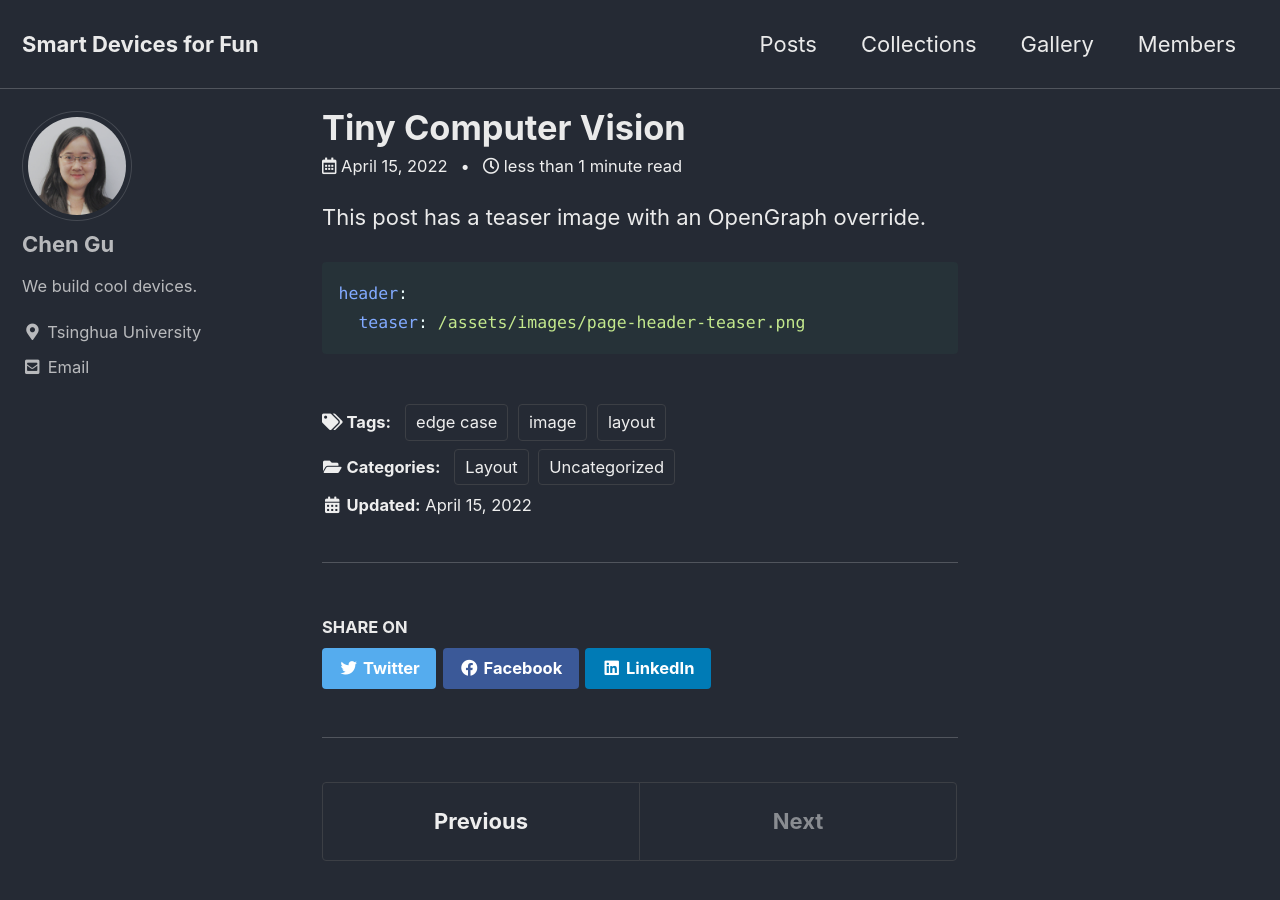
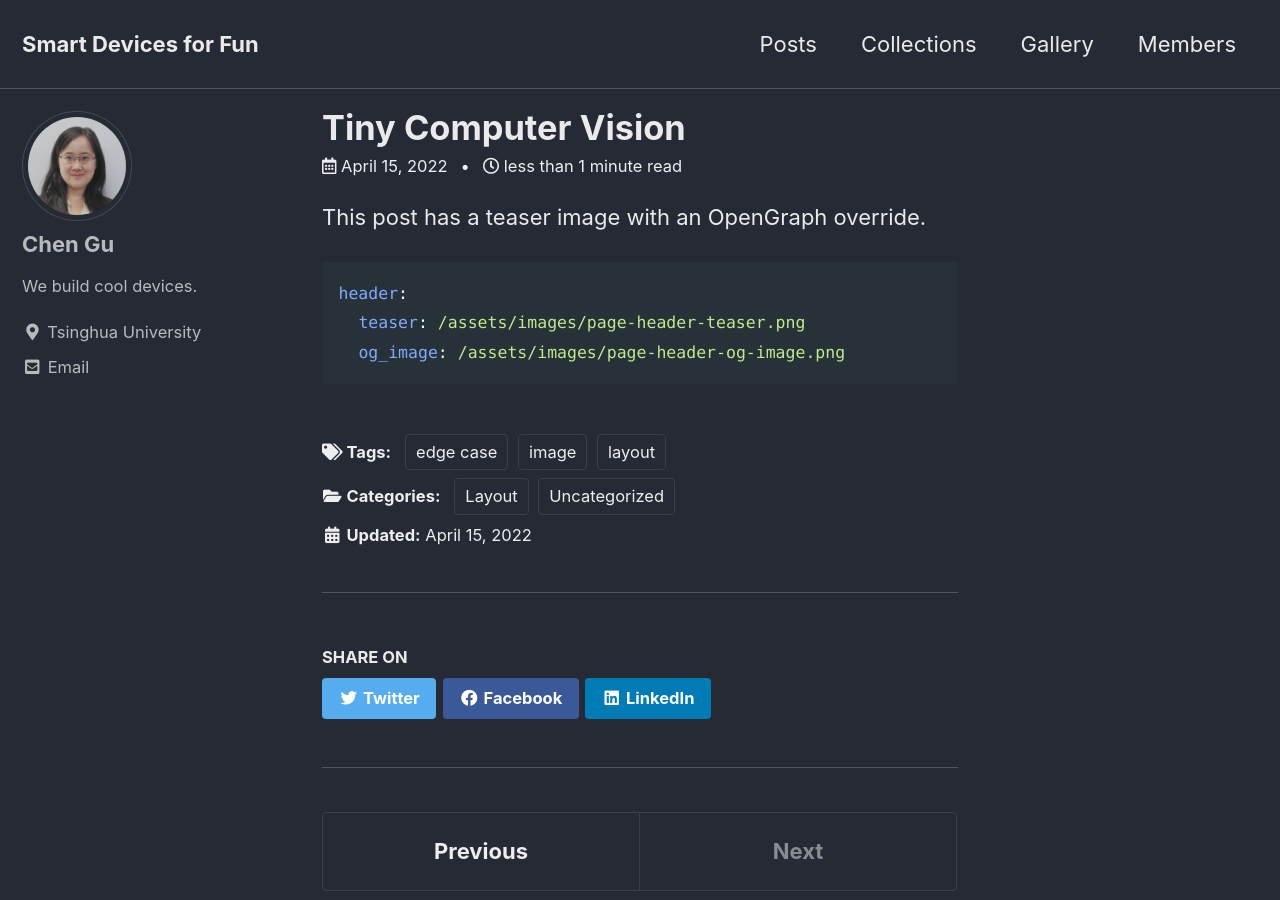
Before and after one commit to guchchcug/smart_device, a Jekyll site: the page built from _posts/2022-04-15-Tiny-Computer-Vision.md, in a window 1280 px wide and 900 px high. Built offline with Jekyll 4.4.1, drawn with Linux system fonts in a browser that asks for light colours; cached includes are drawn as plain includes.

Commit message:
Update 2022-04-15-Tiny-Computer-Vision.md

````diff
--- a/_posts/2022-04-15-Tiny-Computer-Vision.md
+++ b/_posts/2022-04-15-Tiny-Computer-Vision.md
@@ -2,6 +2,7 @@
 title: "Tiny Computer Vision"
 header:
   teaser: /assets/images/toyface.png
+  og_image: /assets/images/toyface.png
 categories:
   - Layout
   - Uncategorized
@@ -16,4 +17,5 @@
 ```yaml
 header:
   teaser: /assets/images/page-header-teaser.png
+  og_image: /assets/images/page-header-og-image.png
 ```
````
